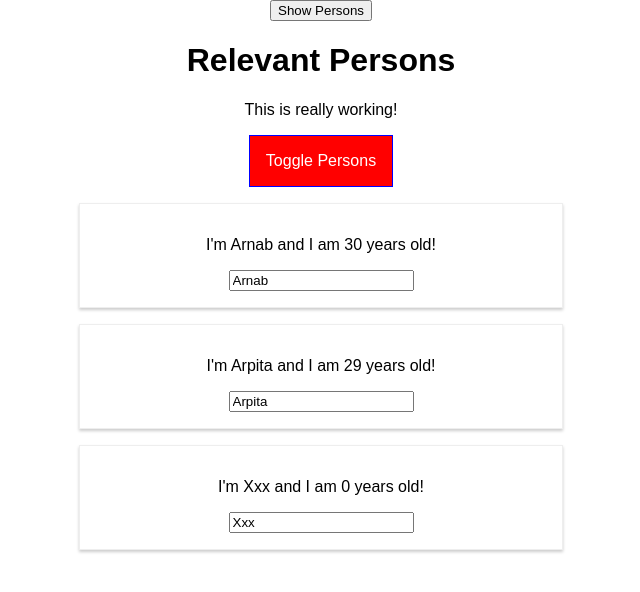
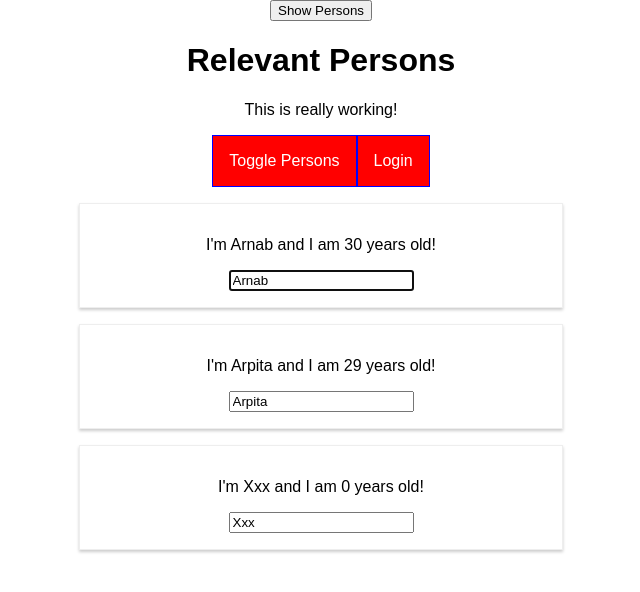
Before and after one commit to grinit10/react-complete, a React app: page / in a window 1280 px wide. Both pictures are taken after a click on the button "Show Persons". Shown: the top 592 px of the page, without its empty margins (319-959 px from the left). Built offline with nearby package versions, Linux system fonts and the light colour scheme.

Commit message:
Completing react internals

```diff
--- a/package.json
+++ b/package.json
@@ -30,10 +30,12 @@
     "postcss-flexbugs-fixes": "3.2.0",
     "postcss-loader": "2.0.6",
     "promise": "8.0.1",
+    "prop-types": "^15.6.2",
+    "proptypes": "^1.1.0",
     "radium": "^0.19.4",
-    "react": "^16.0.0",
+    "react": "^16.3.0",
     "react-dev-utils": "^4.0.1",
-    "react-dom": "^16.0.0",
+    "react-dom": "^16.3.0",
     "style-loader": "0.18.2",
     "sw-precache-webpack-plugin": "0.11.4",
     "url-loader": "0.5.9",
--- a/src/components/Cockpit/Cockpit.js
+++ b/src/components/Cockpit/Cockpit.js
@@ -2,6 +2,7 @@ import React from 'react';
 
 import classes from './Cockpit.css';
 import Aux from '../../hoc/_Aux';
+import { AuthContext } from '../../containers/App';
 
 const cockpit = ( props ) => {
     const assignedClasses = [];
@@ -24,6 +25,11 @@ const cockpit = ( props ) => {
             <button
                 className={btnClass}
                 onClick={props.clicked}>Toggle Persons</button>
+            <button className={btnClass} onClick={props.loginclicked}>
+            <AuthContext.Consumer>
+                {auth => auth? 'Logout' : 'Login'}
+            </AuthContext.Consumer>
+            </button>
         </Aux>
     );
 };
--- a/src/components/Persons/Person/Person.js
+++ b/src/components/Persons/Person/Person.js
@@ -2,36 +2,56 @@ import React, { Component } from 'react';
 import Aux from '../../../hoc/_Aux';
 import classes from './Person.css';
 import WithClass from '../../../hoc/modulecreatorWithClass';
+import proptype from 'prop-types';
+import { AuthContext } from '../../../containers/App';
 
 class Person extends Component {
     constructor(props) {
         super(props);
-        console.log('[Person.js] Inside Constructor', props);
+        this.inputbox = React.createRef();
+        console.log('[Person.js] Inside Constructor for: ' + props.name);
     }
 
     componentWillMount() {
-        console.log('[Person.js] Inside componentWillMount()');
+        console.log('[Person.js] Inside componentWillMount() for: ' + this.props.name);
     }
 
     componentDidMount() {
-        console.log('[Person.js] Inside componentDidMount()');
+        console.log('[Person.js] Inside componentDidMount() for: ' + this.props.name);
+        if (this.props.index === 0) {
+            this.inputbox.current.focus();
+        }
     }
 
     render() {
-        console.log('[Person.js] Inside render()');
+        console.log('[Person.js] Inside render() for: ' + this.props.name);
         return (
             <Aux>
+                <AuthContext.Consumer>
+                    {auth => auth? 'I am logged in' : null}
+                </AuthContext.Consumer>
                 <p onClick={this.props.click}>I'm {this.props.name} and I am {this.props.age} years old!</p>
                 <p>{this.props.children}</p>
-                <input type="text" onChange={this.props.changed} value={this.props.name} />
+                <input
+                    ref={this.inputbox}
+                    type='text'
+                    onChange={this.props.changed}
+                    value={this.props.name} />
             </Aux>
         )
         // return [
-        //     <p key="1" onClick={this.props.click}>I'm {this.props.name} and I am {this.props.age} years old!</p>,
-        //     <p key="2">{this.props.children}</p>,
-        //     <input key="3" type="text" onChange={this.props.changed} value={this.props.name} />
+        //     <p key='1' onClick={this.props.click}>I'm {this.props.name} and I am {this.props.age} years old!</p>,
+        //     <p key='2'>{this.props.children}</p>,
+        //     <input key='3' type='text' onChange={this.props.changed} value={this.props.name} />
         // ]
     }
 }
 
+Person.proptype = {
+    click: proptype.func,
+    name: proptype.string,
+    age: proptype.number,
+    changed: proptype.func
+}
+
 export default WithClass(Person, classes.Person);
--- a/src/components/Persons/Persons.js
+++ b/src/components/Persons/Persons.js
@@ -44,6 +44,7 @@ class Persons extends PureComponent {
                 name={person.name}
                 age={person.age}
                 key={person.id}
+                index={index}
                 changed={( event ) => this.props.changed( event, person.id )} />
         } );
     }
--- a/src/containers/App.js
+++ b/src/containers/App.js
@@ -5,10 +5,12 @@ import Persons from '../components/Persons/Persons';
 import Cockpit from '../components/Cockpit/Cockpit';
 import WithClass from '../hoc/WithClass';
 
+export const AuthContext = React.createContext(false);
+
 class App extends PureComponent {
-  constructor( props ) {
-    super( props );
-    console.log( '[App.js] Inside Constructor', props );
+  constructor(props) {
+    super(props);
+    console.log('[App.js] Inside Constructor', props);
     this.state = {
       persons: [
         { id: 'asfa1', name: 'Arnab', age: 30 },
@@ -16,16 +18,17 @@ class App extends PureComponent {
         { id: 'asdf11', name: 'Xxx', age: 0 }
       ],
       otherState: 'some other value',
-      showPersons: false
+      showPersons: false,
+      isLoggedin: false
     };
   }
 
-  componentWillMount () {
-    console.log( '[App.js] Inside componentWillMount()' );
+  componentWillMount() {
+    console.log('[App.js] Inside componentWillMount()');
   }
 
-  componentDidMount () {
-    console.log( '[App.js] Inside componentDidMount()' );
+  componentDidMount() {
+    console.log('[App.js] Inside componentDidMount()');
   }
 
   // shouldComponentUpdate ( nextProps, nextState ) {
@@ -34,12 +37,16 @@ class App extends PureComponent {
   //     nextState.showPersons !== this.state.showPersons;
   // }
 
-  componentWillUpdate ( nextProps, nextState ) {
-    console.log( '[UPDATE App.js] Inside componentWillUpdate', nextProps, nextState );
+  componentWillUpdate(nextProps, nextState) {
+    console.log(
+      '[UPDATE App.js] Inside componentWillUpdate',
+      nextProps,
+      nextState
+    );
   }
 
-  componentDidUpdate () {
-    console.log( '[UPDATE App.js] Inside componentDidUpdate' );
+  componentDidUpdate() {
+    console.log('[UPDATE App.js] Inside componentDidUpdate');
   }
 
   // state = {
@@ -52,10 +59,10 @@ class App extends PureComponent {
   //   showPersons: false
   // }
 
-  nameChangedHandler = ( event, id ) => {
-    const personIndex = this.state.persons.findIndex( p => {
+  nameChangedHandler = (event, id) => {
+    const personIndex = this.state.persons.findIndex(p => {
       return p.id === id;
-    } );
+    });
 
     const person = {
       ...this.state.persons[personIndex]
@@ -68,41 +75,63 @@ class App extends PureComponent {
     const persons = [...this.state.persons];
     persons[personIndex] = person;
 
-    this.setState( { persons: persons } );
-  }
+    this.setState({ persons: persons });
+  };
 
-  deletePersonHandler = ( personIndex ) => {
+  deletePersonHandler = personIndex => {
     // const persons = this.state.persons.slice();
     const persons = [...this.state.persons];
-    persons.splice( personIndex, 1 );
-    this.setState( { persons: persons } );
-  }
+    persons.splice(personIndex, 1);
+    this.setState({ persons: persons });
+  };
 
-  togglePersonsHandler = () => {
-    const doesShow = this.state.showPersons;
-    this.setState( { showPersons: !doesShow } );
-  }
+  togglePersonsHandler = () =>
+    this.setState((prevstate, props) => {
+      return {
+        showPersons: !prevstate.showPersons
+      };
+    });
 
-  render () {
-    console.log( '[App.js] Inside render()' );
+    toggleLoginHandler = () => {
+    this.setState((prevstate, props) => {
+      return {isLoggedin: !prevstate.isLoggedin}
+    });
+  };
+
+  render() {
+    console.log('[App.js] Inside render()');
     let persons = null;
 
-    if ( this.state.showPersons ) {
-      persons = <Persons
+    if (this.state.showPersons) {
+      persons = (
+        <Persons
           persons={this.state.persons}
           clicked={this.deletePersonHandler}
-        changed={this.nameChangedHandler} />;
+          changed={this.nameChangedHandler}
+        />
+      );
     }
 
     return (
       <WithClass classes={classes.App}>
-        <button onClick={() => { this.setState( { showPersons: true } ) }}>Show Persons</button>
+        <button
+          onClick={() => {
+            this.setState({ showPersons: true });
+          }}
+        >
+          Show Persons
+        </button>
+
+        <AuthContext.Provider value={this.state.isLoggedin}>
           <Cockpit
             appTitle={this.props.title}
             showPersons={this.state.showPersons}
             persons={this.state.persons}
-          clicked={this.togglePersonsHandler} />
+            loginclicked={this.toggleLoginHandler}
+            clicked={this.togglePersonsHandler}
+          />
           {persons}
+        </AuthContext.Provider>
       </WithClass>
     );
     // return React.createElement('div', {className: 'App'}, React.createElement('h1', null, 'Does this work now?'));
--- a/src/hoc/modulecreatorWithClass.js
+++ b/src/hoc/modulecreatorWithClass.js
@@ -1,8 +1,15 @@
-import React from 'react';
+import React, { Component } from 'react';
+
+
+// const withClass = (Childcomponent, className) => {
+//     return props => {
+//         return (<div className={className}><Childcomponent {...props}/></div>);
+//     };
+// };
 
 const withClass = (Childcomponent, className) => {
-    return props => {
-        return (<div className={className}><Childcomponent {...props}/></div>);
+    return class extends Component {
+        render = () => <div className={className}><Childcomponent {...this.props}/></div>
     };
 };
 
```
Also changed, not shown: 1 other file (tests, documents, lock files or other folders). Lines whose indentation alone changed are shown as unchanged.
